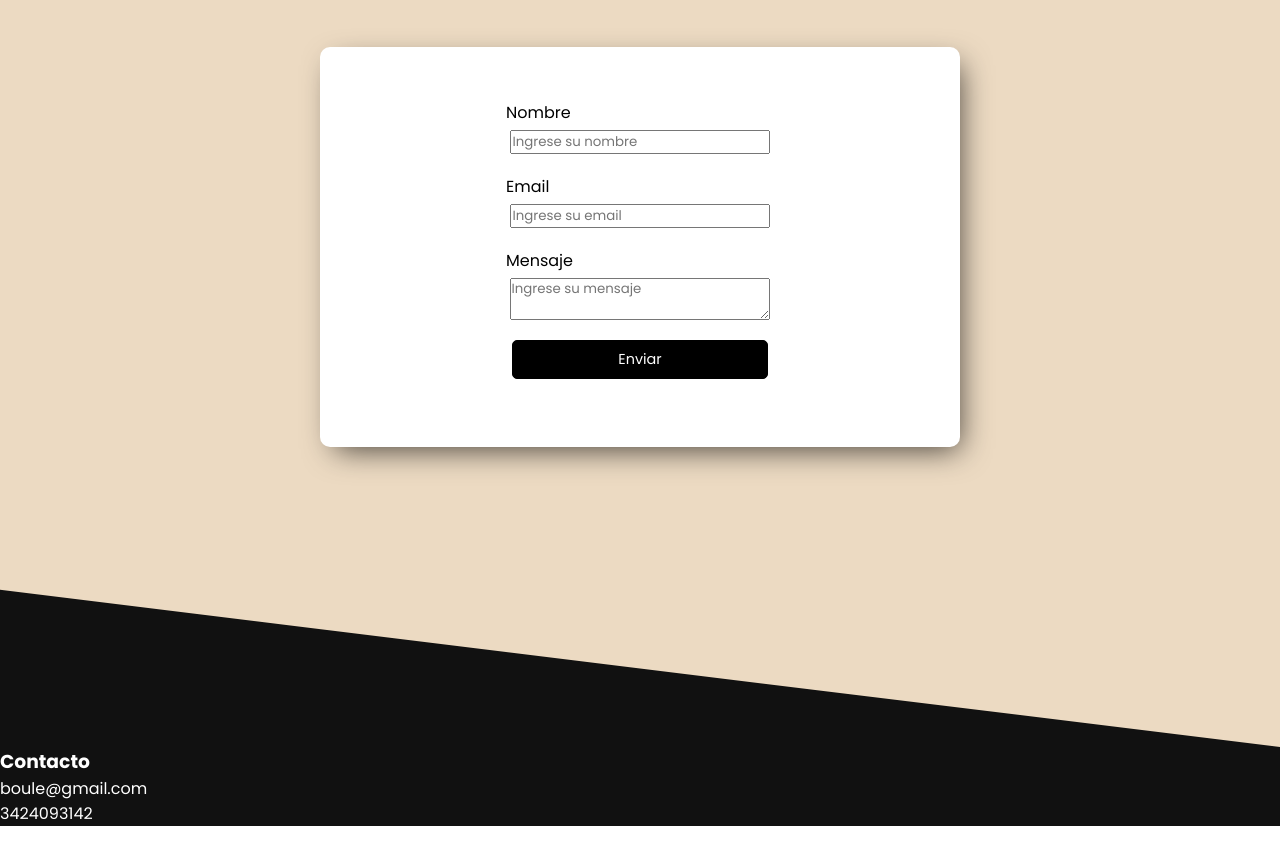
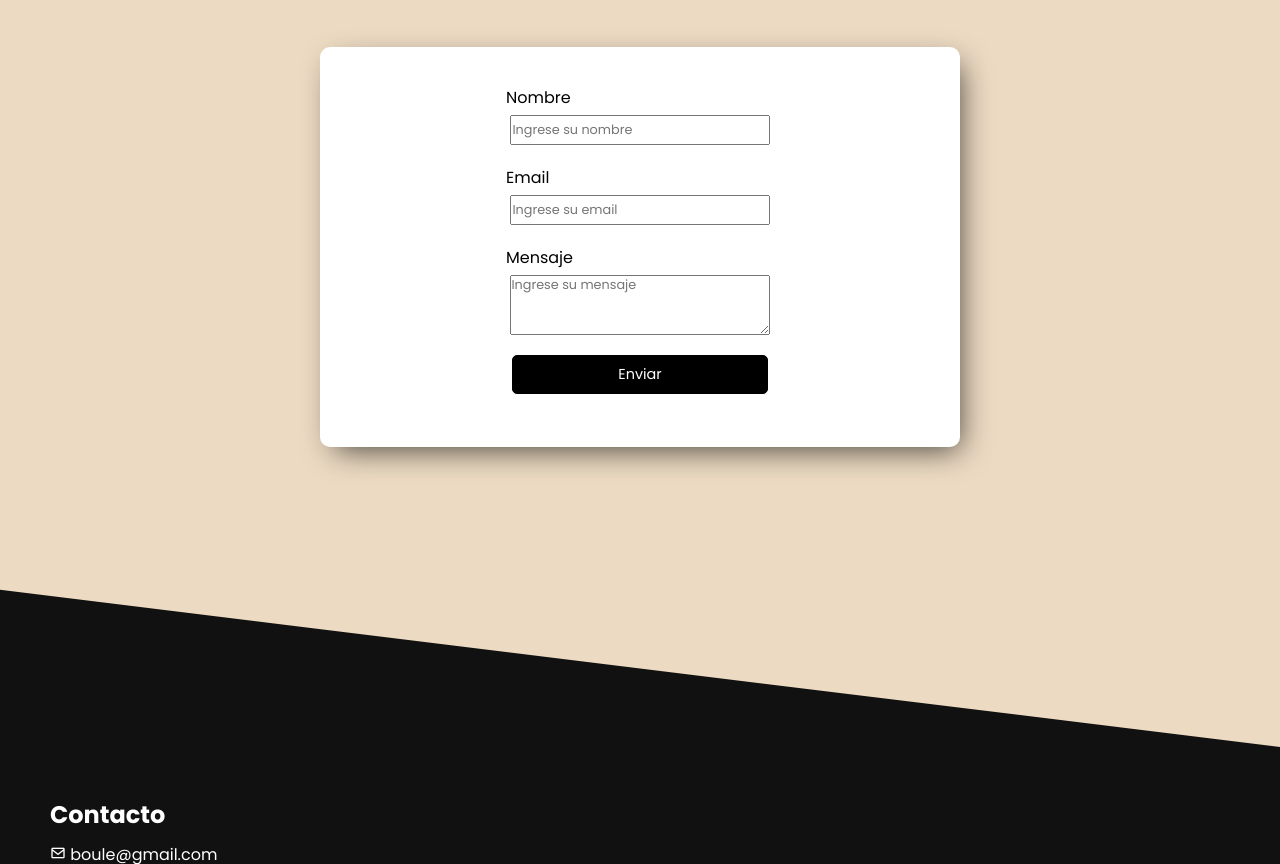
Before and after one commit to agush44/UTN_tp, a plain HTML site: page index.html in a window 1280 px wide. Shown: the part 2933-3797 px from the top of the page. Before the commit the page ends 3759 px from the top, so only its background shows below. Drawn offline with nearby package versions, Linux system fonts and the light colour scheme.

Commit message:
add links contacto

```diff
--- a/index.html
+++ b/index.html
@@ -131,18 +131,18 @@
         <section id="contacto">
             <h2 class="section-title">Contacto</h2>
             <div class="form-container">
-                <form action="" method="POST">
+                <form action="https://formsubmit.co/magustinabenitez@gmail.com" method="POST">
                     <div>
                         <label for="name">Nombre</label>
-                        <input type="text" id="name" placeholder="Ingrese su nombre" required>
+                        <input type="text" name="name" id="name" placeholder="Ingrese su nombre" required>
                     </div>
                     <div>
                         <label for="email">Email</label>
-                        <input type="email" id="email" placeholder="Ingrese su email" required>
+                        <input type="email" name="email" id="email" placeholder="Ingrese su email" required>
                     </div>
                     <div>
                         <label for="msg">Mensaje</label>
-                        <textarea id="msg" placeholder="Ingrese su mensaje" required></textarea>
+                        <textarea id="msg" name="message" placeholder="Ingrese su mensaje" required></textarea>
                     </div>
                     <button type="submit" class="btn-cat-card">Enviar</button>
                 </form>
@@ -151,9 +151,15 @@
     </main>
     <footer>
         <div class="skewed"></div>
-        <h3>Contacto</h3>
-        <p>boule@gmail.com</p>
-        <p>3424093142</p>
+        <div class="footer-content">
+            <h3>Contacto</h3>
+            <div class="contactos">
+                <i class='bx bx-envelope'></i><a href="mailto:magustinabenitez@gmail.com"> boule@gmail.com</a>
+            </div>
+            <div class="contactos">
+                <i class='bx bxl-whatsapp'></i><a href="tel:+5493424093142"> +54 9 342 4093142</a>
+            </div>
+        </div>
     </footer>
 </body>
 
--- a/styles.css
+++ b/styles.css
@@ -237,6 +237,8 @@ section {
   display: flex;
   flex-direction: column;
   align-items: center;
+  position: relative;
+  z-index: 9999;
 }
 
 .form-container {
@@ -277,21 +279,44 @@ textarea {
   width: 90%;
 }
 
+input {
+  height: 30px;
+}
+
+textarea {
+  height: 60px;
+}
+
+input::placeholder,
+textarea::placeholder {
+  font-size: 0.8rem;
+}
 /* 3. Footer */
 
 footer {
-  position: relative;
-  z-index: -1;
   background-color: var(--color-primario);
   color: var(--color-secundario);
 }
 
+.footer-content {
+  padding: 50px;
+}
+
+.footer-content h3 {
+  font-size: 1.5rem;
+  padding-bottom: 10px;
+}
+
+.contactos a {
+  color: inherit;
+  text-decoration: none;
+  font-size: 1rem;
+}
+
 .skewed {
-  position: relative;
   width: 100%;
   height: 300px;
   background: var(--color-terciario);
-  z-index: -1;
   transform: skewY(7deg);
   transform-origin: top right;
 }
```
